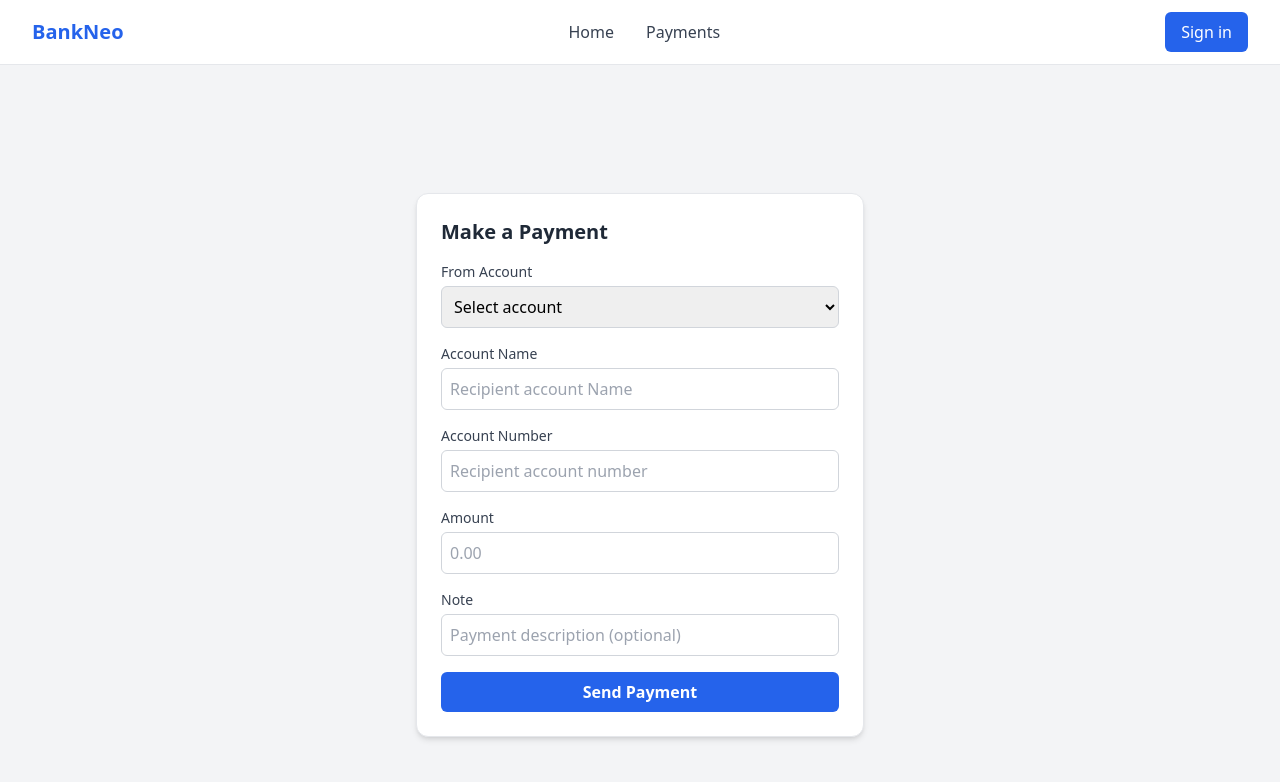
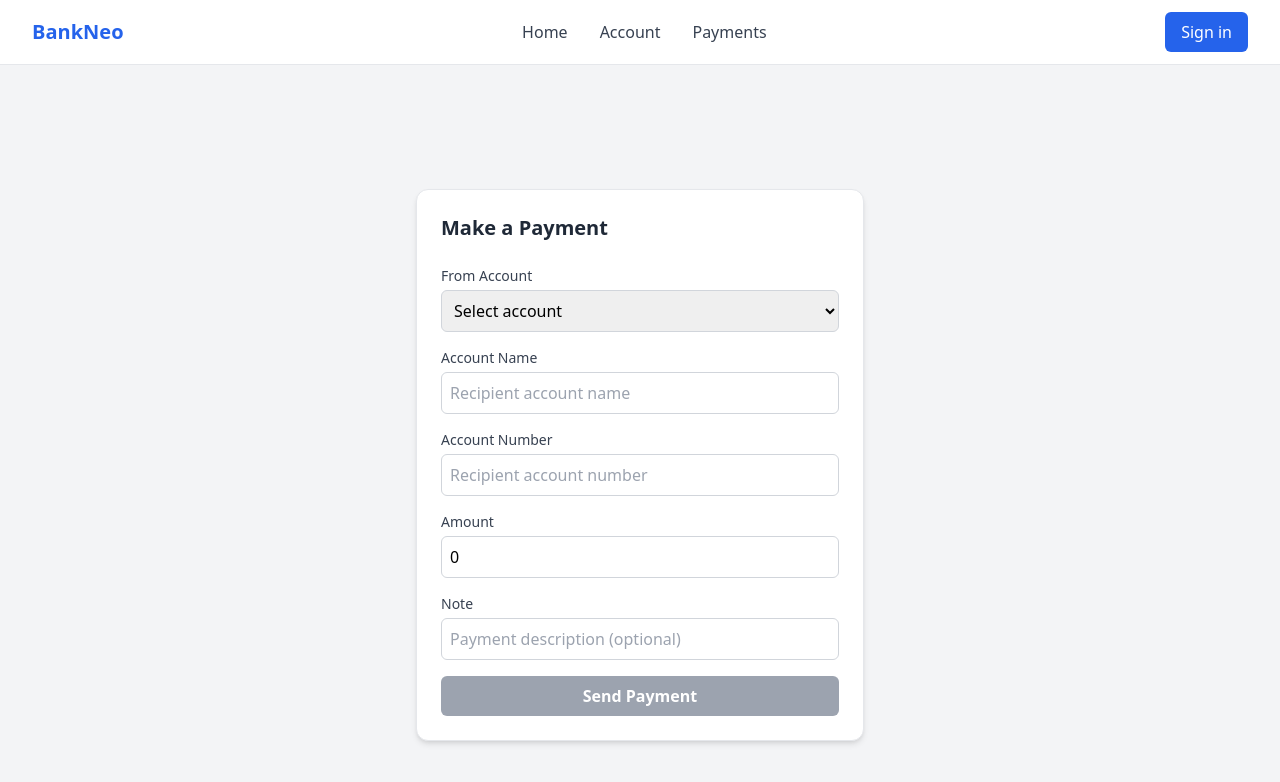
Before and after one commit to Delmel-Anse/Project-Bank-Neo, a Vue app in the folder BankNeo/: page /payments in a window 1280 px wide. Shown: the top 782 px of the page. Built offline with nearby package versions, Linux system fonts and the light colour scheme.

Commit message:
pinia added for database structure
added pinia for accounts still need to code the editing of the balance for both accounts during transaction

```diff
--- a/BankNeo/package.json
+++ b/BankNeo/package.json
@@ -9,6 +9,7 @@
     "preview": "vite preview"
   },
   "dependencies": {
+    "pinia": "^3.0.4",
     "vue": "^3.5.24",
     "vue-router": "^4.6.4"
   },
--- /dev/null
+++ b/BankNeo/src/components/AccountCard.vue
@@ -0,0 +1,34 @@
+<template>
+  <div class="bg-white rounded-xl shadow p-6 border border-gray-200">
+    <div class="flex justify-between items-center mb-2">
+      <h3 class="text-lg font-semibold text-gray-800">
+        {{ account.ownerName }}
+      </h3>
+      <span class="text-sm text-gray-500">
+        {{ account.id }}
+      </span>
+    </div>
+
+    <div class="text-2xl font-bold text-gray-900">
+      € {{ formattedBalance }}
+    </div>
+  </div>
+</template>
+
+<script setup lang="ts">
+import { computed } from 'vue'
+
+interface Account {
+  id: string
+  ownerName: string
+  balance: number
+}
+
+const props = defineProps<{
+  account: Account
+}>()
+
+const formattedBalance = computed(() =>
+    props.account.balance.toFixed(2)
+)
+</script>
--- /dev/null
+++ b/BankNeo/src/components/AccountOverview.vue
@@ -0,0 +1,22 @@
+<template>
+  <section>
+    <h2 class="text-xl font-semibold mb-4">Accounts</h2>
+
+    <div class="grid grid-cols-1 md:grid-cols-2 gap-6">
+      <AccountCard
+          v-for="account in accounts"
+          :key="account.id"
+          :account="account"
+      />
+    </div>
+  </section>
+</template>
+
+<script setup lang="ts">
+import { storeToRefs } from 'pinia'
+import { useBankStore } from '../routes/bank'
+import AccountCard from './AccountCard.vue'
+
+const bankStore = useBankStore()
+const { accounts } = storeToRefs(bankStore)
+</script>
--- a/BankNeo/src/components/NavBar.vue
+++ b/BankNeo/src/components/NavBar.vue
@@ -11,7 +11,7 @@
         <!-- Links -->
         <div class="hidden md:flex space-x-8">
           <RouterLink to="/" class="text-gray-700 hover:text-blue-600 transition">Home</RouterLink>
-
+          <RouterLink to="accounts" class="text-gray-700 hover:text-blue-600 transition">Account</RouterLink>
           <RouterLink to="/payments" class="text-gray-700 hover:text-blue-600 transition">Payments</RouterLink>
         </div>
 
--- a/BankNeo/src/components/PaymentCard.vue
+++ b/BankNeo/src/components/PaymentCard.vue
@@ -1,45 +1,53 @@
 <template>
   <div class="max-w-md w-full bg-white shadow-md rounded-xl p-6 border border-gray-200">
-    <!-- Card header -->
-    <h2 class="text-xl font-semibold text-gray-800 mb-4">
+    <!-- Header -->
+    <h2 class="text-xl font-semibold text-gray-800 mb-6">
       Make a Payment
     </h2>
 
     <!-- From account -->
     <div class="mb-4">
-      <label class="block text-sm font-medium text-gray-700 mb-1" for="from-account">
+      <label class="block text-sm font-medium text-gray-700 mb-1">
         From Account
       </label>
+
       <select
-          id="from-account"
+          v-model="fromAccountId"
           class="w-full border border-gray-300 rounded-md p-2 focus:outline-none focus:ring-2 focus:ring-blue-500"
       >
-        <option disabled selected>Select account</option>
-        <!-- Accounts will be dynamically added here -->
+        <option disabled value="">Select account</option>
+
+        <option
+            v-for="account in accounts"
+            :key="account.id"
+            :value="account.id"
+        >
+          {{ formatAccountLabel(account) }}
+        </option>
       </select>
     </div>
 
-    <!-- To account Name -->
+    <!-- Recipient name -->
     <div class="mb-4">
-      <label class="block text-sm font-medium text-gray-700 mb-1" for="to-account">
+      <label class="block text-sm font-medium text-gray-700 mb-1">
         Account Name
       </label>
       <input
+          v-model="recipientName"
           type="text"
-          id="to-account"
-          placeholder="Recipient account Name"
+          placeholder="Recipient account name"
           class="w-full border border-gray-300 rounded-md p-2 focus:outline-none focus:ring-2 focus:ring-blue-500"
       />
     </div>
 
-    <!-- To account Number -->
+    <!-- Recipient account number -->
     <div class="mb-4">
-      <label class="block text-sm font-medium text-gray-700 mb-1" for="to-account">
+      <label class="block text-sm font-medium text-gray-700 mb-1">
         Account Number
       </label>
       <input
+          v-model="recipientAccount"
           type="text"
-          id="to-account"
           placeholder="Recipient account number"
           class="w-full border border-gray-300 rounded-md p-2 focus:outline-none focus:ring-2 focus:ring-blue-500"
       />
@@ -47,33 +55,47 @@
 
     <!-- Amount -->
     <div class="mb-4">
-      <label class="block text-sm font-medium text-gray-700 mb-1" for="amount">
+      <label class="block text-sm font-medium text-gray-700 mb-1">
         Amount
       </label>
       <input
+          v-model.number="amount"
           type="number"
-          id="amount"
+          min="0"
           placeholder="0.00"
           class="w-full border border-gray-300 rounded-md p-2 focus:outline-none focus:ring-2 focus:ring-blue-500"
       />
     </div>
 
-    <!-- Optional note -->
+    <!-- Note -->
     <div class="mb-4">
-      <label class="block text-sm font-medium text-gray-700 mb-1" for="note">
+      <label class="block text-sm font-medium text-gray-700 mb-1">
         Note
       </label>
       <input
+          v-model="note"
           type="text"
-          id="note"
           placeholder="Payment description (optional)"
           class="w-full border border-gray-300 rounded-md p-2 focus:outline-none focus:ring-2 focus:ring-blue-500"
       />
     </div>
 
-    <!-- Submit button -->
+    <!-- Balance info -->
+    <p
+        v-if="selectedFromAccount"
+        class="text-sm text-gray-500 mb-4"
+    >
+      Available balance:
+      <span class="font-medium">
+        € {{ selectedFromAccount.balance.toFixed(2) }}
+      </span>
+    </p>
+
+    <!-- Submit -->
     <button
-        class="w-full bg-blue-600 text-white font-semibold py-2 px-4 rounded-md hover:bg-blue-700 transition"
+        :disabled="!canSubmit"
+        class="w-full bg-blue-600 disabled:bg-gray-400 text-white font-semibold py-2 px-4 rounded-md hover:bg-blue-700 transition"
+        @click="submitPayment"
     >
       Send Payment
     </button>
@@ -81,5 +103,63 @@
 </template>
 
 <script setup lang="ts">
-// TODO: Add props or state for accounts and logged-in user later
+import { ref, computed } from 'vue'
+import { storeToRefs } from 'pinia'
+import { useBankStore } from '../routes/bank'
+
+const bankStore = useBankStore()
+const { accounts } = storeToRefs(bankStore)
+
+// Form state
+const fromAccountId = ref('')
+const recipientName = ref('')
+const recipientAccount = ref('')
+const amount = ref(0)
+const note = ref('')
+
+// Selected account
+const selectedFromAccount = computed(() =>
+    accounts.value.find(acc => acc.id === fromAccountId.value)
+)
+
+// Button validation
+const canSubmit = computed(() => {
+  return (
+      selectedFromAccount.value !== undefined &&
+      amount.value > 0 &&
+      amount.value <= (selectedFromAccount.value?.balance ?? 0) &&
+      recipientName.value.trim().length > 0 &&
+      recipientAccount.value.trim().length > 0
+  )
+})
+
+// Label formatter
+function formatAccountLabel(account: {
+  ownerName: string
+  type: string
+}) {
+  const typeLabel =
+      account.type === 'zichtrekening'
+          ? 'Zichtrekening'
+          : 'Spaarrekening'
+
+  return `${account.ownerName} – ${typeLabel}`
+}
+
+// Submit handler (logic later)
+function submitPayment() {
+  if (!canSubmit.value || !selectedFromAccount.value) return
+
+  console.log('Payment submitted:', {
+    from: selectedFromAccount.value,
+    toName: recipientName.value,
+    toAccount: recipientAccount.value,
+    amount: amount.value,
+    note: note.value,
+  })
+
+  // Reset form
+  amount.value = 0
+  note.value = ''
+}
 </script>
--- /dev/null
+++ b/BankNeo/src/pages/AccountPage.vue
@@ -0,0 +1,9 @@
+<template>
+  <div class="max-w-5xl mx-auto p-6 space-y-8">
+    <AccountsOverview />
+  </div>
+</template>
+
+<script setup lang="ts">
+import AccountsOverview from '../components/AccountOverview.vue'
+</script>
--- a/BankNeo/src/router/index.ts
+++ b/BankNeo/src/router/index.ts
@@ -2,10 +2,12 @@ import { createRouter, createWebHistory } from 'vue-router'
 
 // Import your page components
 import HomePage from '../pages/HomePage.vue'
+import AccountPage from "../pages/AccountPage.vue";
 import PaymentsPage from '../pages/PaymentsPage.vue'
 
 const routes = [
     { path: '/', name: 'Home', component: HomePage },
+    {path: '/accounts', name:'Accounts', component: AccountPage },
     { path: '/payments', name: 'Payments', component: PaymentsPage },
 ]
 
--- /dev/null
+++ b/BankNeo/src/routes/bank.ts
@@ -0,0 +1,28 @@
+import { defineStore } from 'pinia'
+import { ref } from 'vue'
+
+export interface Account {
+    id: string
+    ownerName: string
+    accountNummer:string
+    type:'zichtrekening' | 'spaarrekening'
+    balance: number
+}
+
+export const useBankStore = defineStore('bank', () => {
+    const accounts = ref<Account[]>([
+        { id: 'Acc-001', ownerName: 'Anse Delmel',accountNummer:'BE3298746516874',type:"zichtrekening", balance: 1000 },
+        { id: 'ACC-002', ownerName: 'Anse Delmel',accountNummer:'BE4426385467416',type:"spaarrekening", balance: 250 },
+    ])
+
+    function deposit(accountId: string, amount: number) {
+        const account = accounts.value.find(a => a.id === accountId)
+        if (!account || amount <= 0) return
+        account.balance += amount
+    }
+
+    return {
+        accounts,
+        deposit,
+    }
+})
```
Also changed, not shown: BankNeo/src/main.ts (+7 -1 lines), 1 other file (tests, documents, lock files or other folders).
